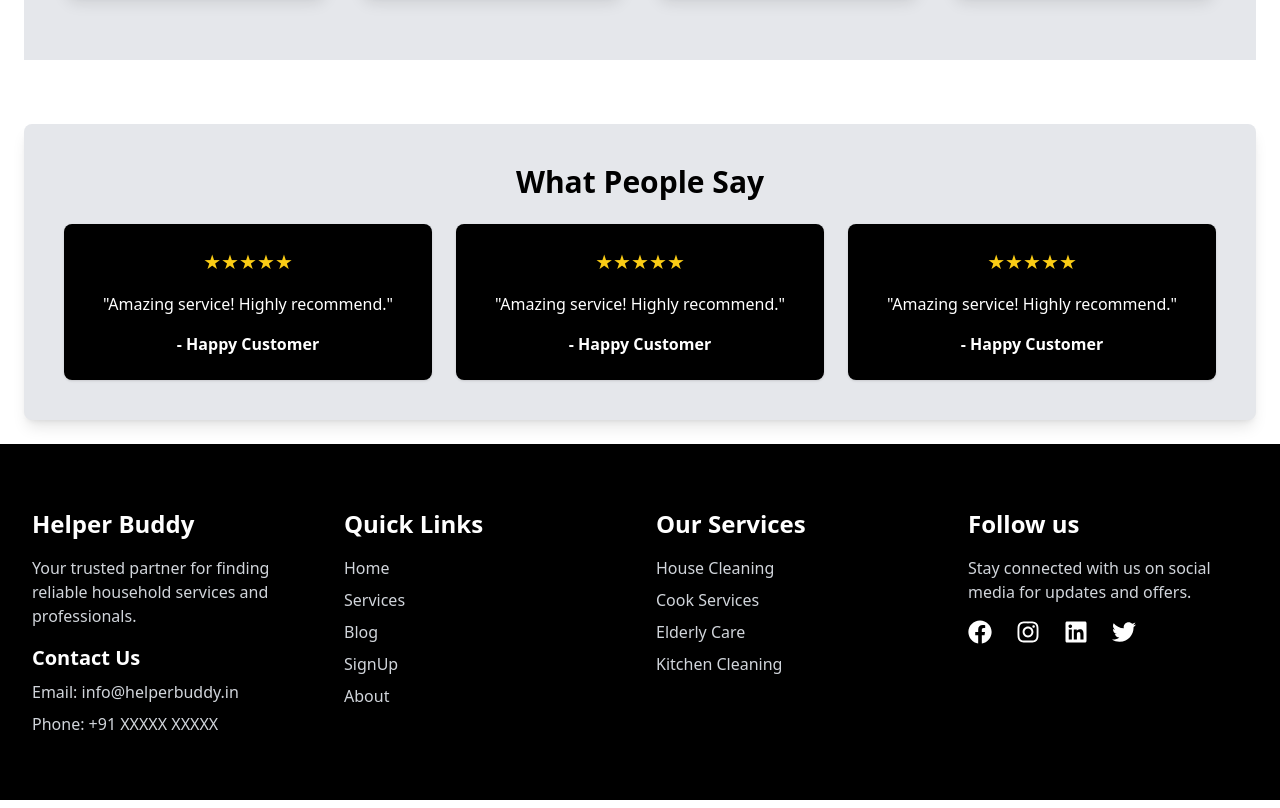
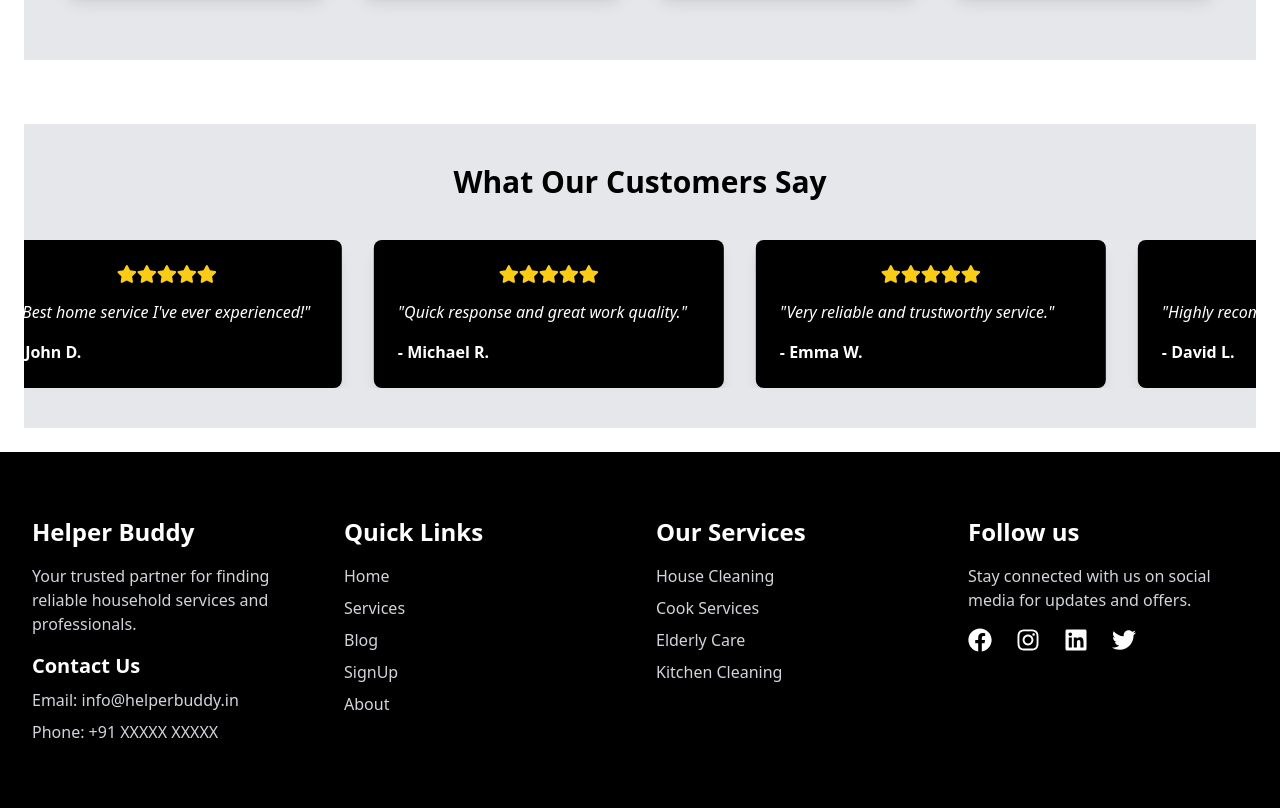
Before and after one commit to vivek98ji/nishit_parmar, a Next.js app: page /components/homepage/homepage in a window 1280 px wide. Shown: the part 1580-2388 px from the top of the page. Built offline with nearby package versions, Linux system fonts and the light colour scheme.

Commit message:
moving comments

```diff
--- a/src/pages/components/homepage/homepage.tsx
+++ b/src/pages/components/homepage/homepage.tsx
@@ -48,6 +48,16 @@ const responsive = {
     items: 1,
   },
 } as const;
+
+// Add these testimonials data near the top with other interfaces
+const testimonials = [
+  { id: 1, text: "Excellent service! Very professional team.", author: "Sarah M." },
+  { id: 2, text: "Best home service I've ever experienced!", author: "John D." },
+  { id: 3, text: "Quick response and great work quality.", author: "Michael R." },
+  { id: 4, text: "Very reliable and trustworthy service.", author: "Emma W." },
+  { id: 5, text: "Highly recommend their cleaning service!", author: "David L." },
+  { id: 6, text: "Outstanding customer service!", author: "Lisa P." },
+];
 
 const HomeServices: React.FC = () => {
   const [activeModal, setActiveModal] = useState<number | null>(null);
@@ -365,6 +375,14 @@ const HomeServices: React.FC = () => {
     );
   };
 
+  // Add this CSS to create the continuous scrolling animation
+  const marqueeStyles = `
+    @keyframes scroll {
+      0% { transform: translateX(0); }
+      100% { transform: translateX(-50%); }
+    }
+  `;
+
   return (
     <div className="max-w-7xl mx-auto p-6 mt-12">
       {/* Search Section */}
@@ -570,20 +588,35 @@ const HomeServices: React.FC = () => {
           ))}
         </div>
       </section>
-      <div className="mt-16 bg-gray-200 p-10 rounded-lg shadow-lg text-center">
-        <h2 className="text-3xl font-bold mb-6">What People Say</h2>
-        <div className="grid grid-cols-1 md:grid-cols-3 gap-6">
-          {[1, 2, 3].map((review) => (
-            <div key={review} className="bg-black p-6 rounded-lg shadow">
-              <div className="flex justify-center mb-4">
-                {[...Array(5)].map((_, i) => (
-                  <span key={i} className="text-yellow-400 text-xl">★</span>
-                ))}
+      <div className="mt-16 overflow-hidden bg-gray-200 py-10">
+        <style>{marqueeStyles}</style>
+        <h2 className="text-3xl font-bold text-center mb-10">What Our Customers Say</h2>
+
+        <div className="relative overflow-hidden">
+          <div
+            className="flex space-x-8 whitespace-nowrap"
+            style={{
+              animation: 'scroll 30s linear infinite',
+              display: 'flex',
+              width: 'fit-content'
+            }}
+          >
+            {/* Double the testimonials for seamless loop */}
+            {[...testimonials, ...testimonials].map((review, index) => (
+              <div
+                key={index}
+                className="w-[350px] inline-flex flex-none flex-col rounded-lg bg-black p-6 shadow-lg mx-4"
+              >
+                <div className="flex justify-center mb-4">
+                  {[...Array(5)].map((_, i) => (
+                    <FaStar key={i} className="text-yellow-400 text-xl" />
+                  ))}
+                </div>
+                <p className="text-white italic mb-4">"{review.text}"</p>
+                <p className="text-white font-semibold">- {review.author}</p>
               </div>
-              <p className="text-white">"Amazing service! Highly recommend."</p>
-              <h3 className="mt-4 font-bold text-white">- Happy Customer</h3>
-            </div>
-          ))}
+            ))}
+          </div>
         </div>
       </div>
     </div>
```
